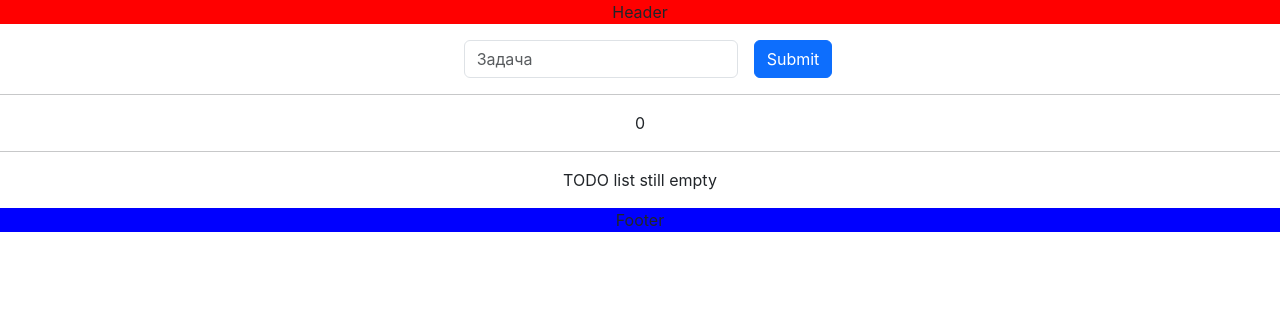
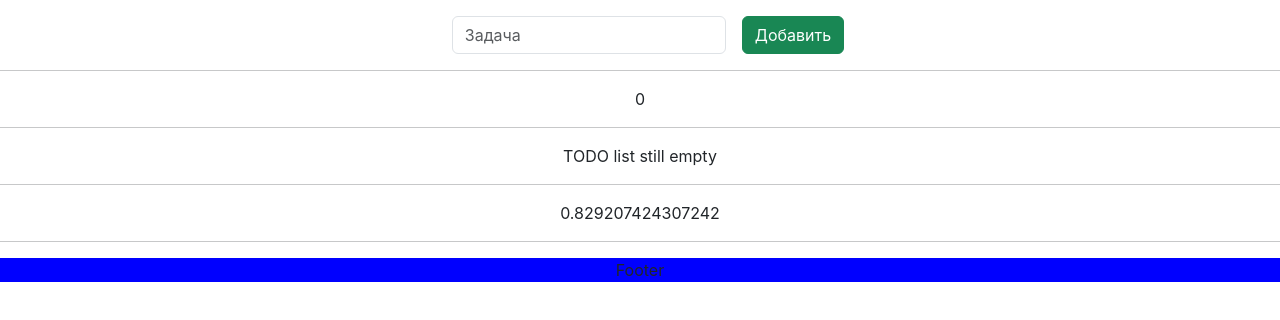
Before and after one commit to RobbyIng/add_training1, a React (Create React App) app: page / in a window 1280 px wide. Shown: the top 320 px of the page. Built offline with nearby package versions, Linux system fonts and the light colour scheme.

Commit message:
add new hooks and expensive function

```diff
--- a/src/App.jsx
+++ b/src/App.jsx
@@ -1,11 +1,12 @@
 // import logo from './logo.svg';
 import './App.css';
-import { Footer } from './components/Footer/Footer';
-import { Header } from './components/Header/Header';
+import { MemoFooter } from './components/Footer/Footer';
+import { MemoHeader } from './components/Header/Header';
 import { Main } from './components/Main';
-import { useEffect, useState } from 'react';
+import { useEffect, useState, useCallback, useMemo } from 'react';
 import { v4 as uuidv4 } from 'uuid';
 import { LS_TOKEN } from './utils/constant';
+import { expensiveFunc } from './utils/expensive';
 
 function App() {
   const [count, setCount] = useState(0)
@@ -19,14 +20,20 @@ function App() {
     localStorage.setItem(LS_TOKEN, JSON.stringify(todos))
   },[todos])
 
-  const addToList = (value) => {
+  const addToList = useCallback((value) => {
     const newTodo = {
       id: uuidv4(),
       title: value,
       status: false
     }
     setTodos((prev)=>[newTodo, ...prev])
-    }
+    }, [])
+
+  const expensiveValue = useMemo(()=>{
+    return(expensiveFunc(todos.length)
+    )
+  }, [todos.length])
+
   const deleteList = () => {
     setTodos([])
   }
@@ -34,20 +41,33 @@ function App() {
   setTodos((prev) => prev.filter((todo) => todo.id !== id))
   }
 
+  const updateStatus = (id) => {
+    setTodos((prev) => prev.map(todo => {
+      if (todo.id === id) return{
+        ...todo,
+        status: !todo.status
+      }
+    return todo
+    }))
+  }
 
     return (
       <div className="App">
 
-        <Header count = {count} addToList={addToList}/>
+        <MemoHeader count = {count} addToList={addToList}/>
 
         <Main
           setCount={setCount}
           todos={todos}
           deleteList = {deleteList}
           deleteOneTodo = {deleteOneTodo}
+          updateStatus = {updateStatus}
         />
 
-        <Footer />
+        <hr/>
+        {expensiveValue}
+        <hr/>
+        <MemoFooter />
 
 
       </div>
--- /dev/null
+++ b/src/components/DeleteAllButton/index.jsx
@@ -0,0 +1,5 @@
+export const DeleteAllButton = ({deleteList}) => {
+    return(
+    <button type="submit" onClick={deleteList} className="btn btn-danger mt-3">Delete all</button>
+    )
+  }
--- a/src/components/Footer/Footer.jsx
+++ b/src/components/Footer/Footer.jsx
@@ -1,2 +1,12 @@
 import styles from "./footer.module.css"
-export const Footer = () => <footer className={styles.wrapper}>Footer</footer>
+import React from "react"
+
+export const Footer = () => {
+console.log("Footer");
+
+return(
+    <footer className={styles.wrapper}>Footer</footer>
+)
+}
+export const MemoFooter = React.memo(Footer)
+// React.memo HOC не ререндерится при рендере родительского компонента
--- a/src/components/Form/index.jsx
+++ b/src/components/Form/index.jsx
@@ -25,7 +25,7 @@ const handleSubmit = (event) =>{
                 type="text"
                 className="form-control"/>
             </div>
-            <button type="submit" className="btn btn-primary">Submit</button>
+            <button type="submit" className="btn btn-success">Добавить</button>
         </form>
     )
 }
--- a/src/components/Header/Header.jsx
+++ b/src/components/Header/Header.jsx
@@ -1,10 +1,11 @@
 
 import { Form } from '../Form'
+import React from 'react'
 import './header.css'
 function Header({count, addToList}) {
     return (
         <>
-        <header className="wrapper">Header</header>
+        <header className="wrapper"></header>
         <Form addToList = {addToList}/>
         <hr />
         {count}
@@ -15,4 +16,6 @@ function Header({count, addToList}) {
 
 
 export {Header}
+
+export const MemoHeader = React.memo(Header)
 // export default Header
--- a/src/components/Header/header.css
+++ b/src/components/Header/header.css
@@ -1,3 +1,3 @@
 .wrapper{
-     background-color: red;
+     /* background-color: red; */
 }
--- a/src/components/Main/index.jsx
+++ b/src/components/Main/index.jsx
@@ -1,4 +1,7 @@
-export const Main = ({setCount, todos, deleteList, deleteOneTodo}) => {
+import { DeleteAllButton } from "../DeleteAllButton";
+import { TodoList } from "../TodoList";
+
+export const Main = ({setCount, todos, deleteList, deleteOneTodo, updateStatus}) => {
     const increment = () => setCount((prev) => prev+1);
     const decrement = () => setCount((prev) => prev-1);
 
@@ -7,32 +10,13 @@ export const Main = ({setCount, todos, deleteList, deleteOneTodo}) => {
     }
 return(
     <main className="mt-3">
-        <ul className="list-group">
-        {todos.map((todo, index) => {
-          return <li key={todo.id} className="list-group-item">
-            {`${index + 1}.  `}<span>{todo.title}</span>
-            <div data-actions>
-              <button
-                type="submit"
-                onClick={() => deleteOneTodo(todo.id)}
-                className="btn btn-danger mx-3"
-              >
-                Удалить
-              </button>
-              <button
-                type="submit"
-                onClick={() => console.log('изменить')}
-                className="btn btn-warning mx-3"
-              >
-                Изменить
-              </button>
-            </div>
-          </li>
-        })}
-      </ul>
-    <button onClick={increment}>Plus one</button>
-    <button onClick={decrement}>Minus one</button>
-    <button type="submit" onClick={deleteList} className="btn btn-danger mt-3">Delete all</button>
-
+      <TodoList
+        todos={todos}
+        deleteOneTodo={deleteOneTodo}
+        updateStatus={updateStatus}
+      />
+      <button onClick={increment}>Plus one</button>
+      <button onClick={decrement}>Minus one</button>
+      <DeleteAllButton deleteList={deleteList }/>
 </main>
 )}
--- /dev/null
+++ b/src/components/TodoItem/index.jsx
@@ -0,0 +1,23 @@
+export const TodoItem = ({todo, index, deleteOneTodo, updateStatus})=>{
+    return <li className="list-group-item d-flex justify-content-between align-items-center mx-5">
+              <div>
+                <span className={todo.status ? 'text-decoration-line-through' : ""}>{`${index + 1}.  `}{todo.title}</span>
+              </div>
+              <div data-actions>
+                <button
+                  type="submit"
+                  onClick={() => deleteOneTodo(todo.id)}
+                  className="btn btn-danger mx-2"
+                >
+                  Удалить
+                </button>
+                <button
+                  type="submit"
+                  onClick={() => updateStatus(todo.id)}
+                  className="btn btn-success"
+                >
+                  Выполнено
+                </button>
+              </div>
+            </li>
+  }
--- /dev/null
+++ b/src/components/TodoList/index.jsx
@@ -0,0 +1,17 @@
+import { TodoItem } from "../TodoItem"
+
+export const TodoList = ({todos, deleteOneTodo, updateStatus}) => {
+    return(
+      <ul className="list-group">
+          {todos.map((todo, index) => {
+            return <TodoItem
+              key={todo.id}
+              todo = {todo}
+              index={index}
+              deleteOneTodo = {deleteOneTodo}
+              updateStatus = {updateStatus}
+            />
+          })}
+      </ul>
+    )
+  }
--- /dev/null
+++ b/src/utils/expensive.js
@@ -0,0 +1,8 @@
+export const expensiveFunc = (number) => {
+    let rnd = 0
+    for (let index = 0; index < 8e7; index++) {
+      rnd = Math.random()
+    }
+
+    return number + rnd
+  }
```
Also changed, not shown: src/hooks/useTodos.jsx (added).
